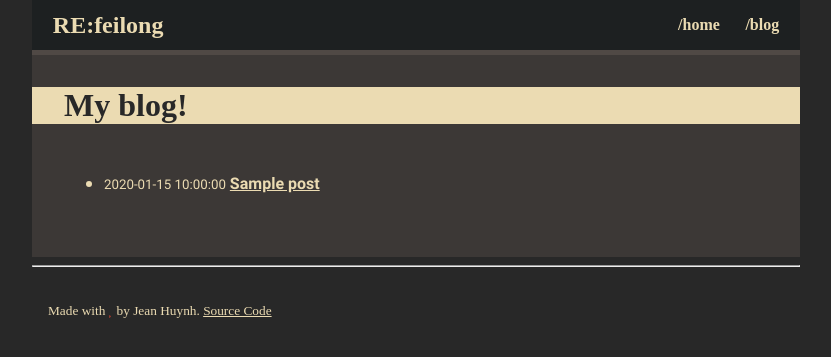
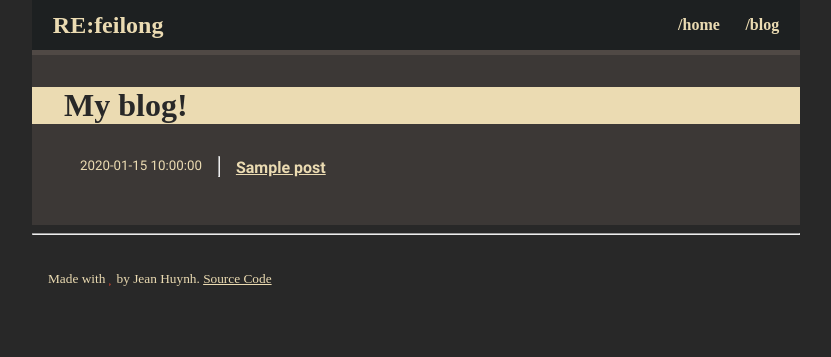
Before and after one commit to jeanmadao/homepage, a Flask app: template templates/blog.html in a window 1280 px wide. Shown: the top 357 px of the page, without its empty margins (224-1055 px from the left). Run offline with Flask 3, Linux system fonts and the light colour scheme; the template is opened without the code that fills it: most values are stand-ins (such as "Sample title", 1, 10 or a date in 2020); some web fonts are replaced.

Commit message:
css tweaks

```diff
--- a/static/css/style.css
+++ b/static/css/style.css
@@ -61,7 +61,7 @@ body {
     width: 100vw;
   }
 }
-h1, h2, h3 {
+h1, h2, h3, h4 {
   margin: unset;
 }
 
@@ -79,6 +79,10 @@ h4 {
 
 hr {
   color: #b8bb26;
+}
+
+ol, ul {
+  padding-left: 1rem;
 }
 
 nav {
@@ -144,7 +148,7 @@ main h1 {
   color: #282828;
 }
 
-main h3, h4, h4 {
+main h3, h4 {
   padding: 0.2rem;
   border-style: solid;
   border-width: 0;
@@ -181,9 +185,16 @@ main figcaption {
 }
 
 #content {
+  display: flex;
+  flex-direction: column;
   padding: 1rem 2rem;
   text-align: justify;
   font-family: Roboto;
+  gap: 1rem;
+}
+
+#content p {
+  margin: unset;
 }
 
 #card {
@@ -260,6 +271,11 @@ main figcaption {
   min-width: 150px;
 }
 
+#posts li {
+  display: flex;
+  gap: 1rem;
+}
+
 #publication-info {
   background-color: #504945;
   padding: 0.5rem 1rem;
@@ -269,6 +285,18 @@ main figcaption {
 .codehilite pre {
   padding: 1rem;
   overflow: scroll;
+}
+
+iframe {
+  aspect-ratio: 16/9;
+  border-radius: 10px;
+}
+
+#content hr, #content figure, #content ol, #content ul {
+  margin: unset;
+}
+#content ol, #content ul {
+  padding-left: 1rem;
 }
 
 footer {
--- a/static/sass/_blog.scss
+++ b/static/sass/_blog.scss
@@ -0,0 +1,6 @@
+#posts {
+  li {
+    display: flex;
+    gap: 1rem;
+  }
+}
--- a/static/sass/_general.scss
+++ b/static/sass/_general.scss
@@ -16,7 +16,7 @@ body {
   }
 }
 
-h1, h2, h3 {
+h1, h2, h3, h4 {
   margin: unset;
 }
 
@@ -35,3 +35,7 @@ h4 {
 hr {
   color: $bright_green;
 }
+
+ol, ul {
+  padding-left: 1rem;
+}
--- a/static/sass/_main.scss
+++ b/static/sass/_main.scss
@@ -11,7 +11,7 @@ main h1 {
   color: $dark0;
 }
 
-main h3, h4, h4 {
+main h3, h4 {
   padding: 0.2rem;
   border-style: solid;
   border-width: 0;
@@ -48,7 +48,14 @@ main figcaption {
 }
 
 #content {
+  display: flex;
+  flex-direction: column;
   padding: 1rem 2rem;
   text-align: justify;
   font-family: Roboto;
+  gap: 1rem;
 }
+
+#content p {
+  margin: unset;
+}
--- a/static/sass/_post.scss
+++ b/static/sass/_post.scss
@@ -8,3 +8,18 @@
   padding: 1rem;
   overflow: scroll;
 }
+
+iframe {
+  aspect-ratio: 16/9;
+  border-radius: 10px;
+}
+
+#content {
+  hr, figure, ol, ul {
+    margin: unset;
+  }
+
+  ol, ul {
+    padding-left: 1rem;
+  }
+}
--- a/templates/blog.html
+++ b/templates/blog.html
@@ -5,10 +5,11 @@
 
 <div id="content">
 
-  <ul>
+  <ul id="posts">
   {% for post in posts %}
     <li>
       <small>{{ post.date }}</small>
+      <hr>
       <a href="{{ url_for('post', name=post.path.replace('posts/', '')) }}"
          hx-target="main"
          hx-select="main"
```
Also changed, not shown: 1 other file.
